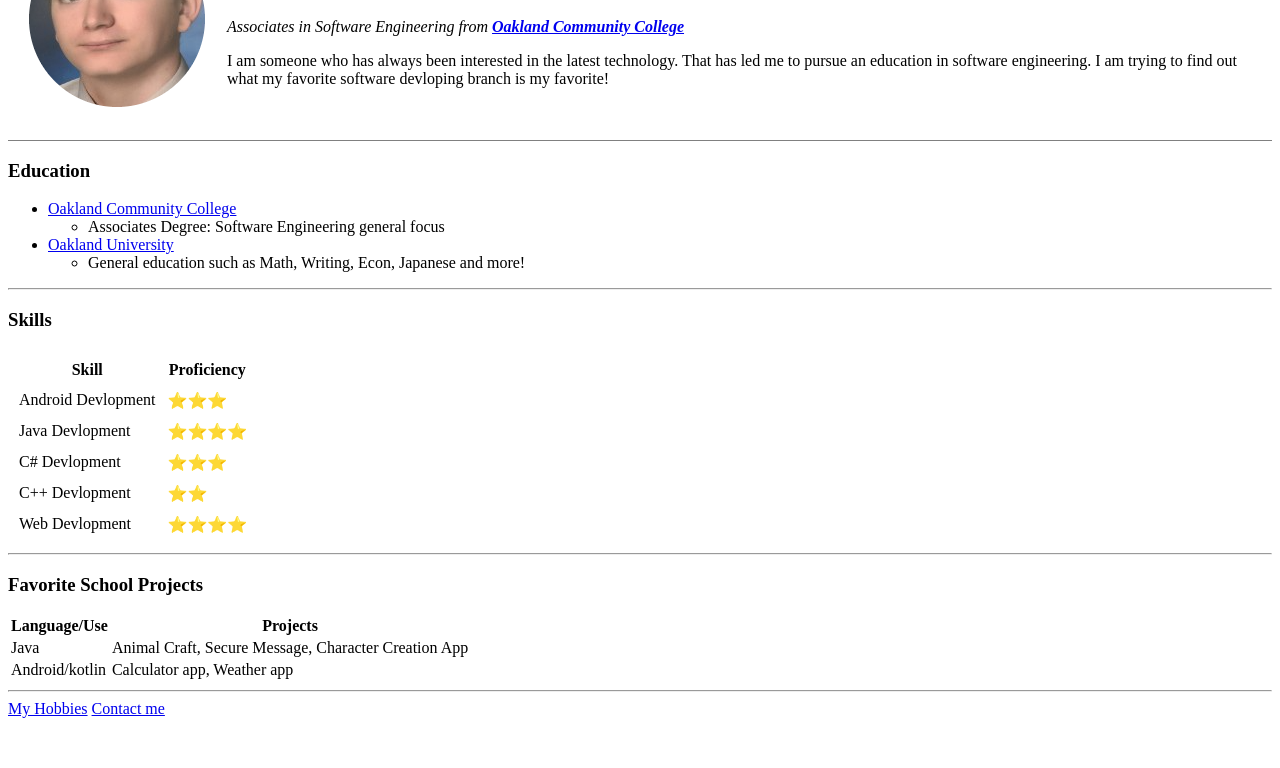
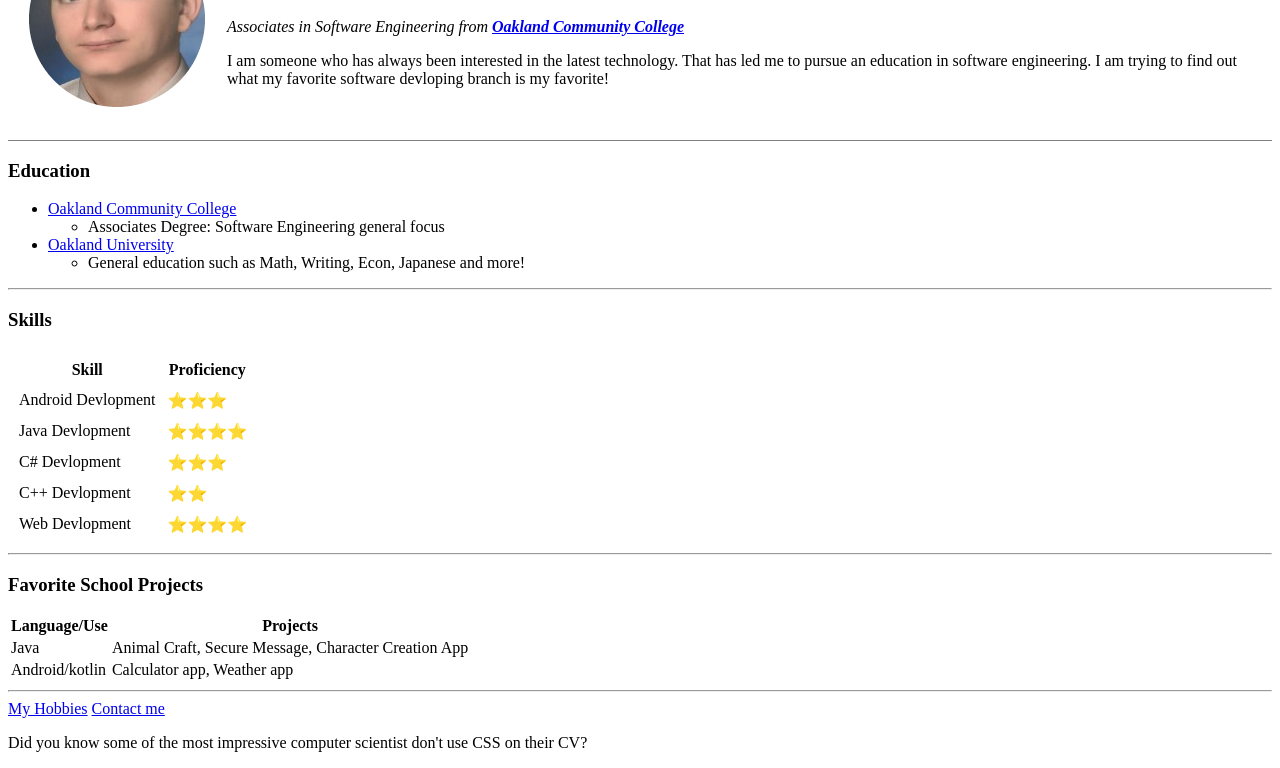
Before and after one commit to JDAkmon/cv, a plain HTML site: page index.html in a window 1280 px wide. Shown: the part 98-866 px from the top of the page. Before the commit the page ends 824 px from the top, so only its background shows below. Drawn offline with Linux system fonts and the light colour scheme.

Commit message:
updated page end

```diff
--- a/index.html
+++ b/index.html
@@ -85,6 +85,7 @@
   <hr>
   <a href="hobbies.html">My Hobbies</a>
   <a href="contact.html">Contact me</a>
+  <p>Did you know some of the most impressive computer scientist don't use CSS on their CV?</p>
 </body>
 
 </html>
```
